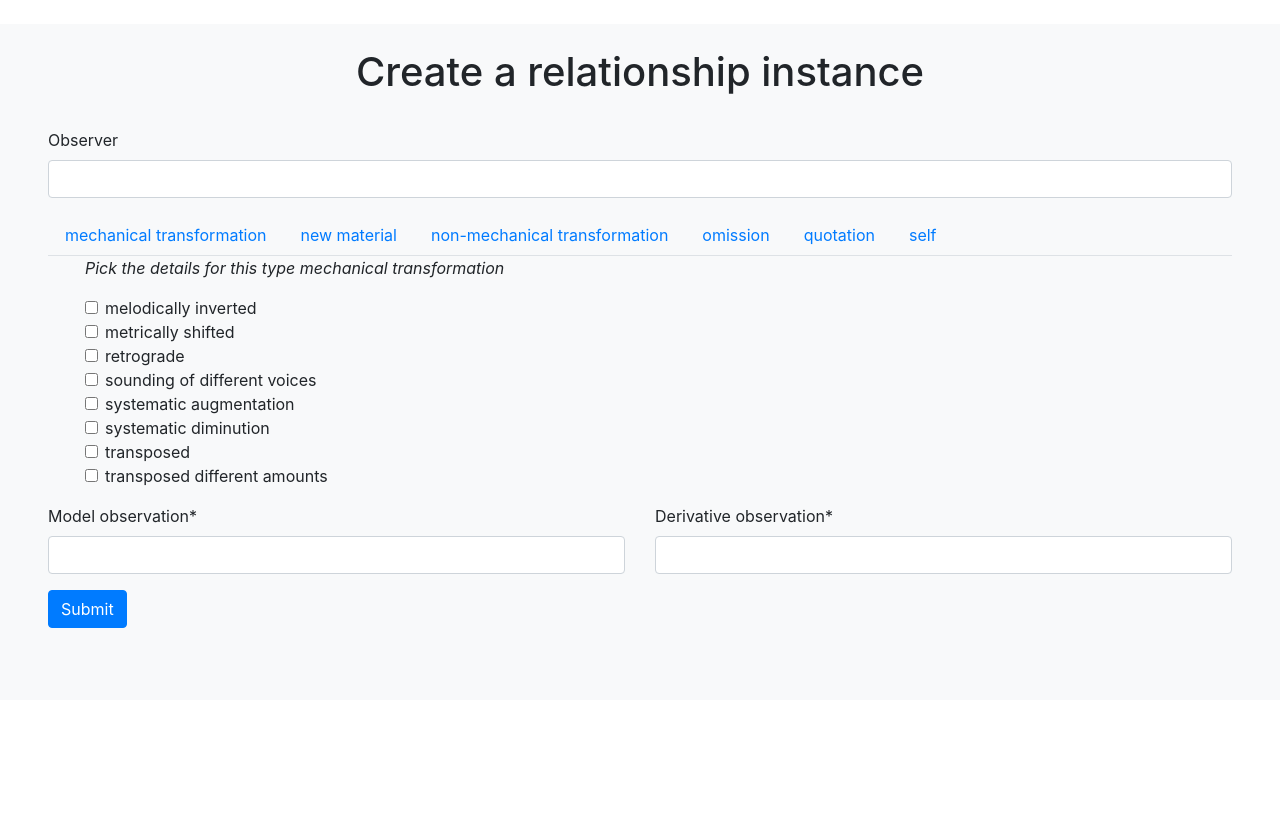
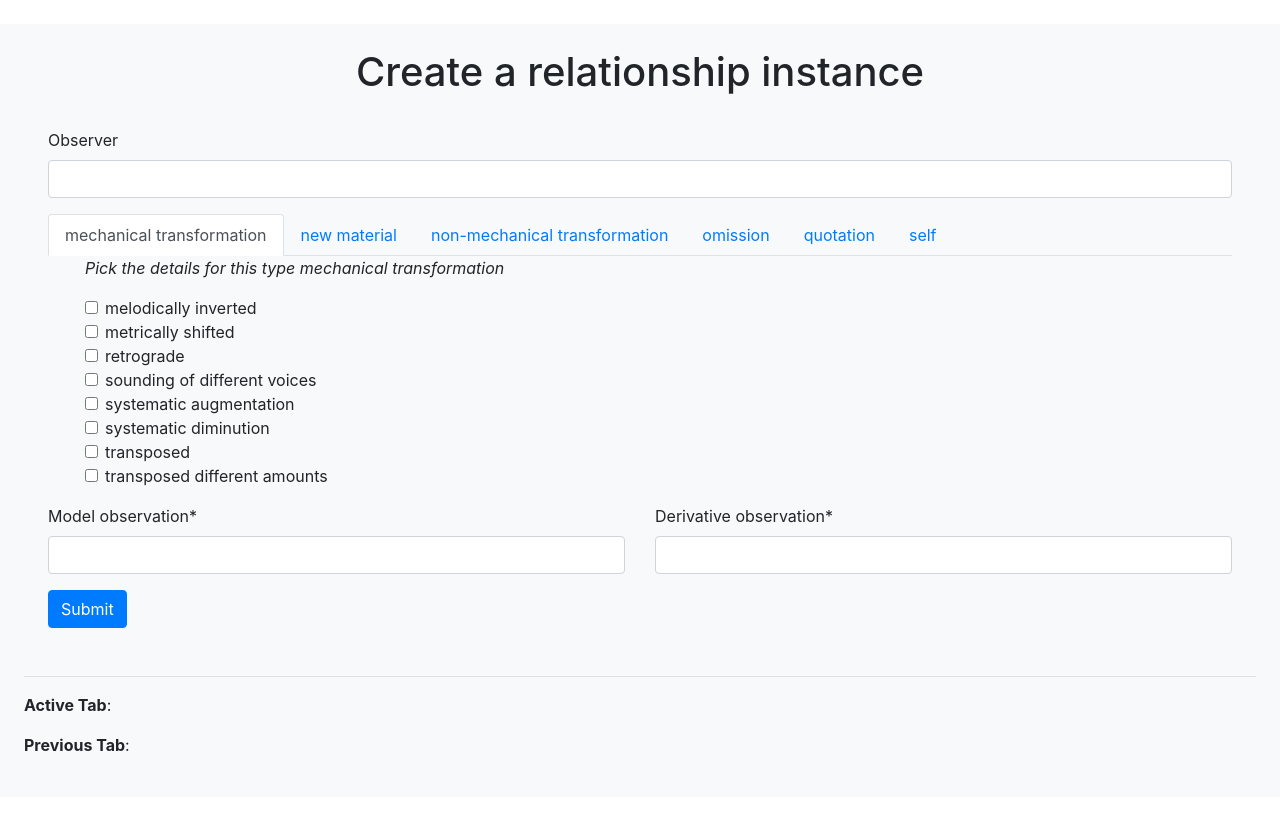
Before and after one commit to CRIM-Project/jsonfield-testing, a Django app: page /forms/relationship/ in a window 1280 px wide. Before the commit the page ends 628 px from the top, so only its background shows below. Run offline with Django 3.2, Linux system fonts and the light colour scheme; data comes from the database, SQL or seed files in the repository; some libraries are stand-ins or nearby versions.

Commit message:
active tab info

```diff
--- a/crim/templates/relationship_form.html
+++ b/crim/templates/relationship_form.html
@@ -25,7 +25,11 @@
                 <!-- Nav tabs -->
                 <ul class="nav nav-tabs">
                     {% for key, value in relationship_definition.items %}
-                        <li class="nav-item"><a class="nav-link" data-toggle="tab" href="#{{ key|slugify }}">{{ key }}</a></li>
+                        {% if forloop.first %}
+                            <li class="nav-item"><a class="nav-link active" data-toggle="tab" href="#{{ key|slugify }}">{{ key }}</a></li>
+                        {% else %}
+                            <li class="nav-item"><a class="nav-link" data-toggle="tab" href="#{{ key|slugify }}">{{ key }}</a></li>
+                        {% endif %}
                     {% endfor %}
                 </ul>
 
@@ -34,7 +38,7 @@
 
                     {% for key, value in relationship_definition.items %}
                         {% if forloop.first %}
-                            <div class="tab-pane container active" id="{{ key|slugify }}">
+                            <div class="tab-pane container active fade show" id="{{ key|slugify }}">
                         {% else %}
                             <div class="tab-pane container fade" id="{{ key|slugify }}">
                         {% endif %}
@@ -66,15 +70,17 @@
         </div>
 
 
-        <p id="demo"></p>
+        <hr>
+        <p class="act"><b>Active Tab</b>: <span></span></p>
+        <p class="prev"><b>Previous Tab</b>: <span></span></p>
 
         <!-- Optional Javascript -->
-        <script src="https://code.jquery.com/jquery-3.4.1.slim.min.js"></script>
+        <script src="https://ajax.googleapis.com/ajax/libs/jquery/3.5.1/jquery.min.js"></script>
+        <link rel="stylesheet" href="https://ajax.googleapis.com/ajax/libs/jqueryui/1.12.1/themes/smoothness/jquery-ui.css">
+        <script src="https://ajax.googleapis.com/ajax/libs/jqueryui/1.12.1/jquery-ui.min.js"></script>
         <script src="https://cdn.jsdelivr.net/npm/popper.js@1.16.0/dist/umd/popper.min.js"></script>
         <script src="https://stackpath.bootstrapcdn.com/bootstrap/4.4.1/js/bootstrap.min.js"></script>
         <script src="https://cdn.jsdelivr.net/npm/@tensorflow/tfjs/dist/tf.min.js"> </script>
-        <script src="https://ajax.googleapis.com/ajax/libs/jquery/3.5.1/jquery.min.js"></script>
-
         <script>
             /*const mt_key = JSON.parse(document.getElementById('mt_details').textContent);
             const mt_value = JSON.parse(document.getElementById('mt_details_type').textContent);
@@ -152,6 +158,12 @@
                 $(".nav-tabs a").click(function(){
                     $(this).tab('show');
                 });
+                $(".nav-tabs a").on('shown.bs.tab', function(event){
+                    var x = $(event.target).text();         // active tab
+                    var y = $(event.relatedTarget).text();  // previous tab
+                    $(".act span").text(x);
+                    $(".prev span").text(y);
+                });
             });
 
             // GET ALL FORM INPUT AS JSON
```
